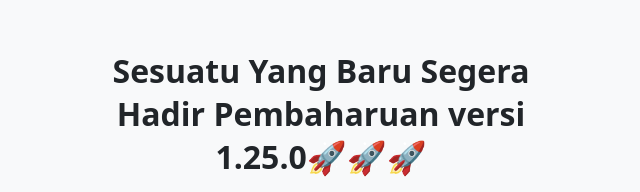
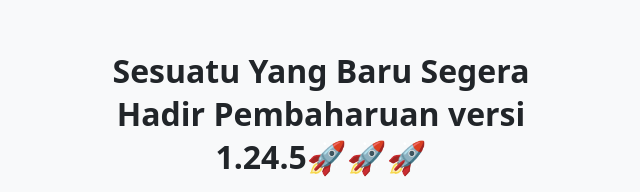
Before and after one commit to cwalletkey-bot/UpApp, a plain HTML site: page index.html in a window 1280 px wide. Shown: the part 235-427 px from the top of the page, 319-959 px from the left. Drawn offline with Linux system fonts and the light colour scheme.

Commit message:
Update index.html

```diff
--- a/index.html
+++ b/index.html
@@ -32,7 +32,7 @@
 </head>
 <body>
     <div class="container">
-        <h1>Sesuatu Yang Baru Segera Hadir Pembaharuan versi 1.25.0🚀🚀🚀</h1>
+        <h1>Sesuatu Yang Baru Segera Hadir Pembaharuan versi 1.24.5🚀🚀🚀</h1>
         <p>Kami sedang menyiapkan pembaruan menarik untuk Anda. Nantikan peluncurannya dalam waktu dekat.</p>
         <p>~~~CwalletKey~~~</p>
     </div>
```
